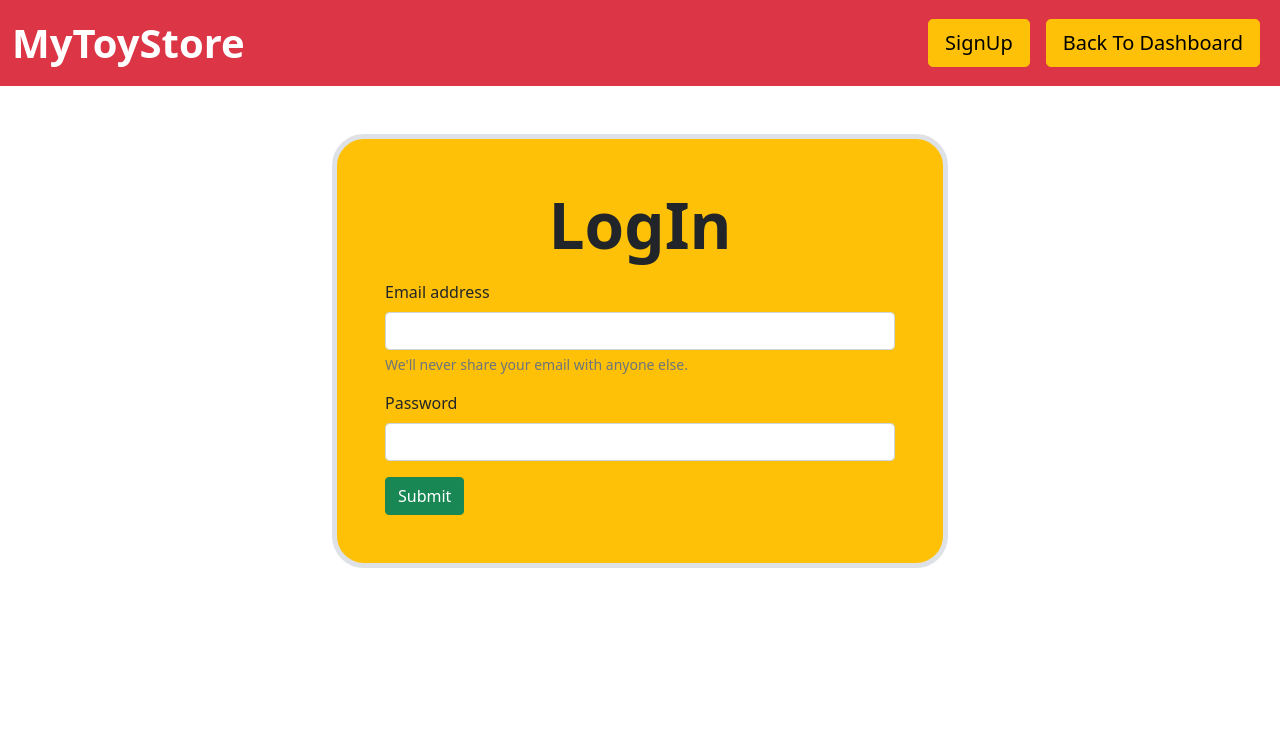
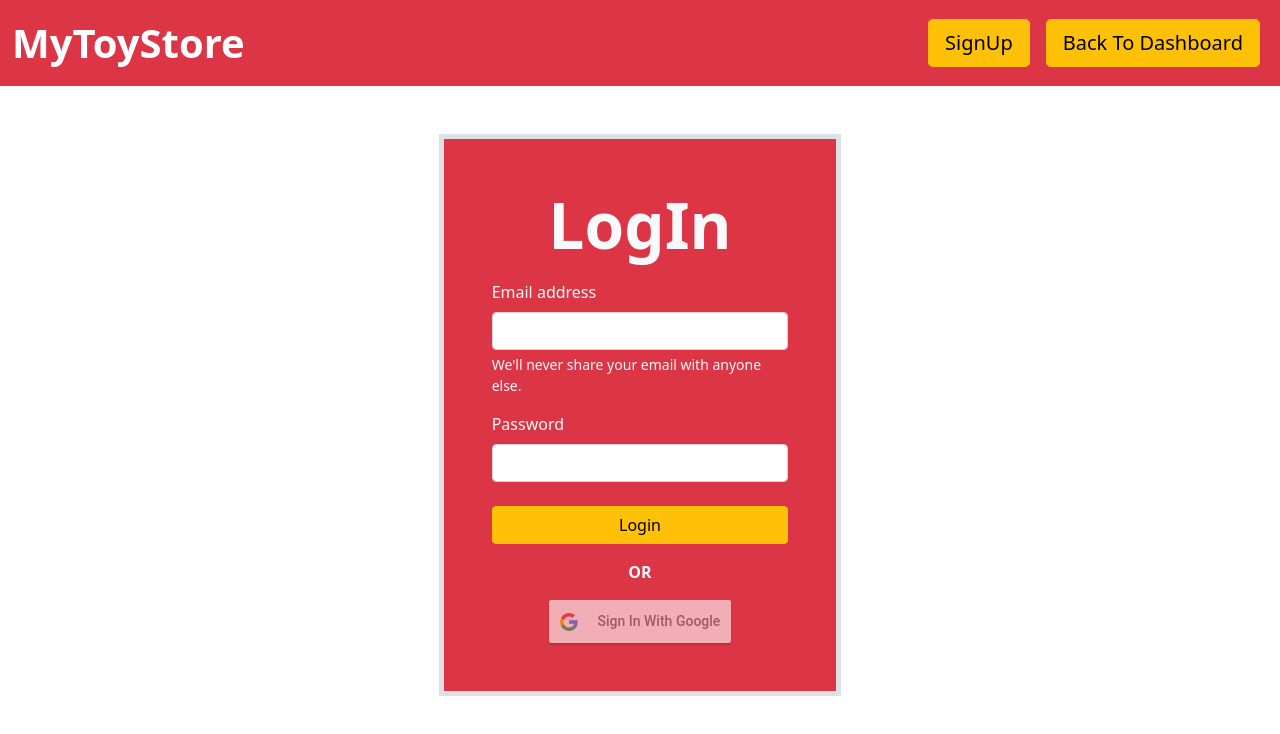
Before and after one commit to MananDoshi1301/My-Toy-Store, a React (Create React App) app: page /logSign in a window 1280 px wide. Shown: the top 734 px of the page. Built offline with nearby package versions, Linux system fonts and the light colour scheme; no server answers; the database is empty.

Commit message:
Google o auth successful

```diff
--- a/src/components/LogSign/LogIn/Login.js
+++ b/src/components/LogSign/LogIn/Login.js
@@ -1,23 +1,31 @@
-import React from 'react'
-import classes from './Login.module.css'
+import React from 'react';
+import classes from './Login.module.css';
+import GoogleLogin from 'react-google-login';
+
 const Login = ( { changeDetail, onSubmit } ) => {
+
+    const responseGoogle = (response) => {
+        console.log(response);
+    }
+
+
     return (
         <div>
             <div className="container-fluid">
                 <div className="row">
-                   <div className="col-lg-6 offset-lg-3 mt-5">
-                        <div className={`border border-5 p-5 ${classes.bordercurve} bg-warning`}>
+                    <div className="col-lg-4 offset-lg-4 mt-5">
+                        <div className={`border border-5 p-5 ${classes.bordercurve} bg-danger text-light`}>
                             <div className="display-3 fw-bold text-center pb-3">
                                 LogIn
                             </div>
-                            {/* <form> */}
+
                             <div className="mb-3">
                                 <label htmlFor="exampleInputEmail1" className="form-label">Email address</label>
                                 <input type="email" className="form-control" id="exampleInputEmail1"
-                                    name ="email"//
+                                    name="email"//
                                     onChange={changeDetail}
                                     aria-describedby="emailHelp"></input>
-                                    <div id="emailHelp" className="form-text">We'll never share your email with anyone else.</div>
+                                <div id="emailHelp" className="form-text text-light">We'll never share your email with anyone else.</div>
                             </div>
                             <div className="mb-3">
                                 <label htmlFor="exampleInputPassword1" className="form-label">Password</label>
@@ -26,12 +34,25 @@ const Login = ( { changeDetail, onSubmit } ) => {
                                     onChange={changeDetail}
                                     id="exampleInputPassword1"></input>
                             </div>
+                            <div className={`d-grid mt-4`}>
                                 <button
-                                    // type="submit"
-                                    className="btn btn-success"
+                                    className="btn btn-warning"
                                     onClick={onSubmit}
-                                >Submit</button>
-                            {/* </form> */}
+                                >Login</button>
+                                <p className={`text-center fw-bold mt-3`}>OR</p>
+                                <div className={`text-center`}>
+                                    <GoogleLogin
+                                        clientId="905129563250-7qetaoaou55qo4sk1i5h9q442vfvjr1f.apps.googleusercontent.com"
+
+                                        className={``}
+                                        buttonText="Sign In With Google"
+                                        onSuccess={responseGoogle}
+                                        onFailure={responseGoogle}
+                                        cookiePolicy={'single_host_origin'}
+                                    />
+                                </div>
+                            </div>
+
                         </div>
                     </div>
                 </div>
--- a/src/components/LogSign/LogIn/Login.module.css
+++ b/src/components/LogSign/LogIn/Login.module.css
@@ -1,3 +1,3 @@
 .bordercurve{
-    border-radius: 2em;
+    /* border-radius: 2em; */
 }
```
Lines whose indentation alone changed are shown as unchanged.
